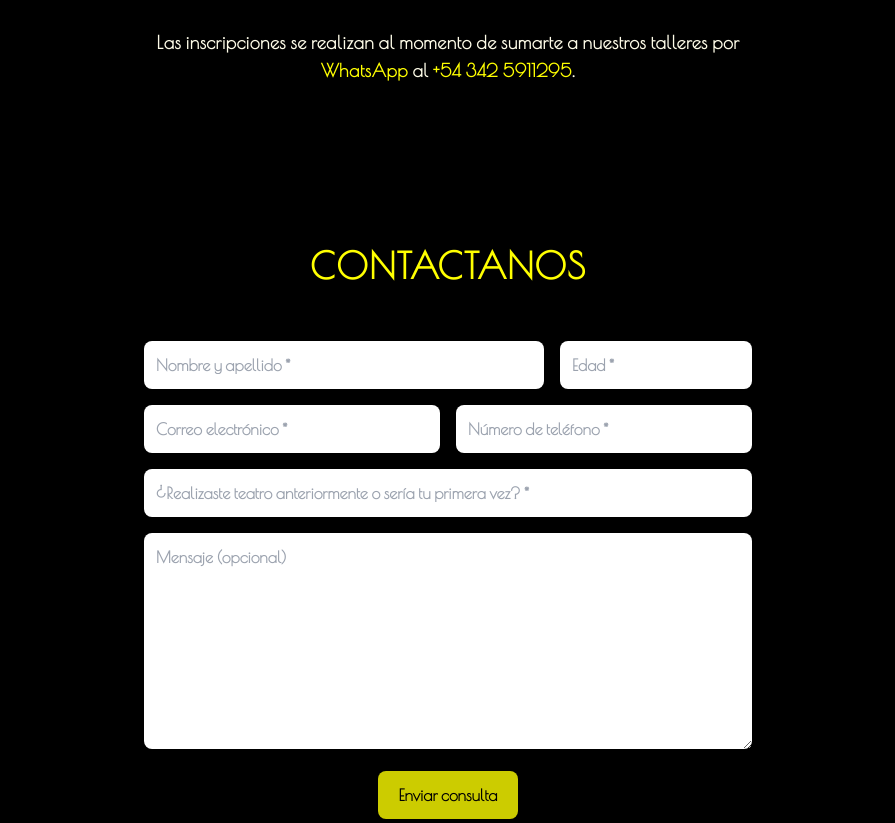
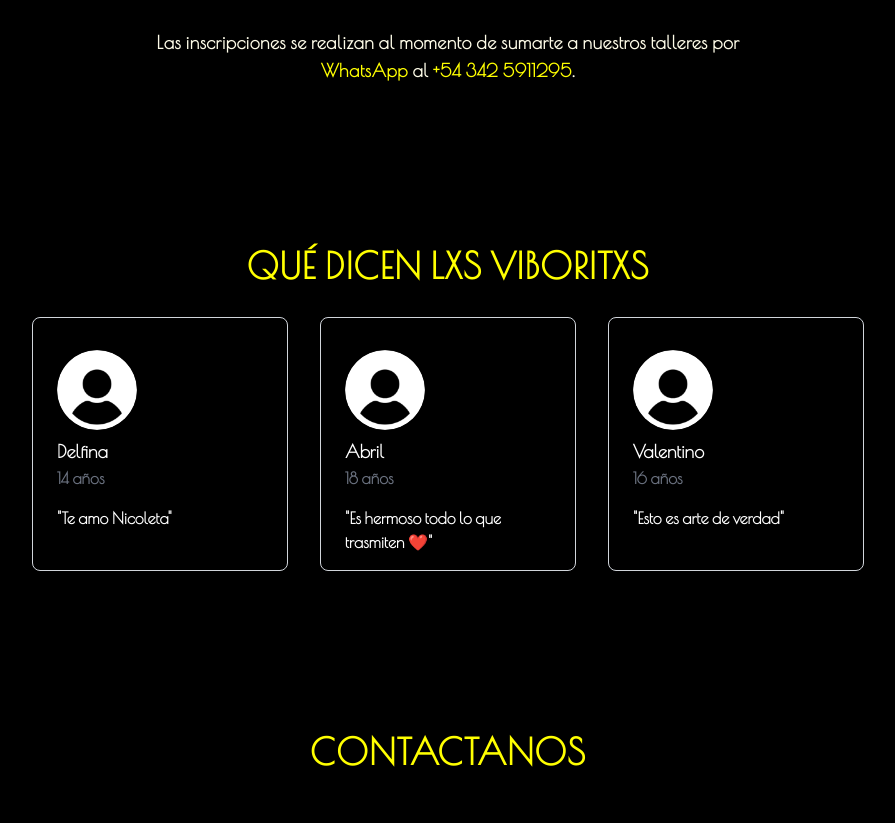
Before and after one commit to ChortJulio/teatro-serpiente, an Astro site: page / in a window 1280 px wide. Shown: the part 1975-2798 px from the top of the page, without its empty margins (192-1087 px from the left). Built offline with nearby package versions, Linux system fonts and the light colour scheme; Astro itself is replaced by a stand-in of ours; some packages are replaced by stand-ins of ours; a web font is replaced by a local one.

Commit message:
Add WhatPeopleSay component

```diff
--- /dev/null
+++ b/src/components/Testimonial.astro
@@ -0,0 +1,23 @@
+---
+interface Testimonial {
+  image: string;
+  name: string;
+  age: number;
+  comment: string;
+}
+
+const testimonial: Testimonial = Astro.props.testimonial;
+---
+
+<article class="border border-gray-300 p-4 pt-8 px-6 m-4 rounded-lg w-64">
+  <img
+    src={testimonial.image}
+    alt={testimonial.name}
+    class="rounded-full w-20 h-w-20 object-cover"
+  />
+  <div class="text-lg font-bold mt-2 text-white">
+    {testimonial.name}
+  </div>
+  <div class="text-gray-500 mb-4">{testimonial.age} años</div>
+  <div class="text-white">"{testimonial.comment}"</div>
+</article>
--- /dev/null
+++ b/src/components/WhatPeopleSay.astro
@@ -0,0 +1,43 @@
+---
+import Testimonial from "@components/Testimonial.astro";
+
+const testimonials = [
+  {
+    image: "/assets/user_default.webp",
+    name: "Delfina",
+    age: 14,
+    comment: "Te amo Nicoleta",
+  },
+  {
+    image: "/assets/user_default.webp",
+    name: "Abril",
+    age: 18,
+    comment: "Es hermoso todo lo que trasmiten ❤️",
+  },
+  {
+    image: "/assets/user_default.webp",
+    name: "Valentino",
+    age: 16,
+    comment: "Esto es arte de verdad",
+  },
+];
+---
+
+<div id="what-people-say">
+  <section class="pt-32 px-4 sm:px-6 lg:px-8">
+    <div class="mx-auto max-w-screen-xl">
+      <h1
+        class="text-4xl font-semibold text-center text-wrap mx-auto tracking-wide uppercase"
+      >
+        Qué dicen lxs viboritxs
+      </h1>
+      <div class="flex flex-wrap justify-center my-4">
+        {
+          testimonials.map((testimonial) => (
+            <Testimonial testimonial={testimonial} />
+          ))
+        }
+      </div>
+    </div>
+  </section>
+</div>
--- /dev/null
+++ b/src/icons/User.astro
@@ -0,0 +1,21 @@
+<svg
+  xmlns="http://www.w3.org/2000/svg"
+  xmlns:xlink="http://www.w3.org/1999/xlink"
+  version="1.1"
+  width="256"
+  height="256"
+  viewBox="0 0 256 256"
+  xml:space="preserve"
+>
+  <defs> </defs>
+  <g
+    style="stroke: none; stroke-width: 0; stroke-dasharray: none; stroke-linecap: butt; stroke-linejoin: miter; stroke-miterlimit: 10; fill: none; fill-rule: nonzero; opacity: 1;"
+    transform="translate(1.4065934065934016 1.4065934065934016) scale(2.81 2.81)"
+  >
+    <path
+      d="M 45 0 C 20.147 0 0 20.147 0 45 c 0 24.853 20.147 45 45 45 s 45 -20.147 45 -45 C 90 20.147 69.853 0 45 0 z M 45 22.007 c 8.899 0 16.14 7.241 16.14 16.14 c 0 8.9 -7.241 16.14 -16.14 16.14 c -8.9 0 -16.14 -7.24 -16.14 -16.14 C 28.86 29.248 36.1 22.007 45 22.007 z M 45 83.843 c -11.135 0 -21.123 -4.885 -27.957 -12.623 c 3.177 -5.75 8.144 -10.476 14.05 -13.341 c 2.009 -0.974 4.354 -0.958 6.435 0.041 c 2.343 1.126 4.857 1.696 7.473 1.696 c 2.615 0 5.13 -0.571 7.473 -1.696 c 2.083 -1 4.428 -1.015 6.435 -0.041 c 5.906 2.864 10.872 7.591 14.049 13.341 C 66.123 78.957 56.135 83.843 45 83.843 z"
+      style="stroke: none; stroke-width: 1; stroke-dasharray: none; stroke-linecap: butt; stroke-linejoin: miter; stroke-miterlimit: 10; fill: rgb(0,0,0); fill-rule: nonzero; opacity: 1;"
+      transform=" matrix(1 0 0 1 0 0) "
+      stroke-linecap="round"></path>
+  </g>
+</svg>
--- a/src/pages/index.astro
+++ b/src/pages/index.astro
@@ -7,6 +7,7 @@ import Inscriptions from "@components/Inscriptions.astro";
 import SocialProof from "@components/SocialProof.astro";
 import WhatsAppFloatingButton from "@components/WhatsAppFloatingButton.astro";
 import Workshops from "@components/Workshops.astro";
+import WhatPeopleSay from "@components/WhatPeopleSay.astro";
 import Layout from "@layouts/Layout.astro";
 ---
 
@@ -14,6 +15,7 @@ import Layout from "@layouts/Layout.astro";
   <AboutUs />
   <Workshops />
   <Inscriptions />
+  <WhatPeopleSay />
   <ContactMe />
   <BentoGrid />
   <SocialProof />
```
Also changed, not shown: public/assets/user_default.webp (added).
